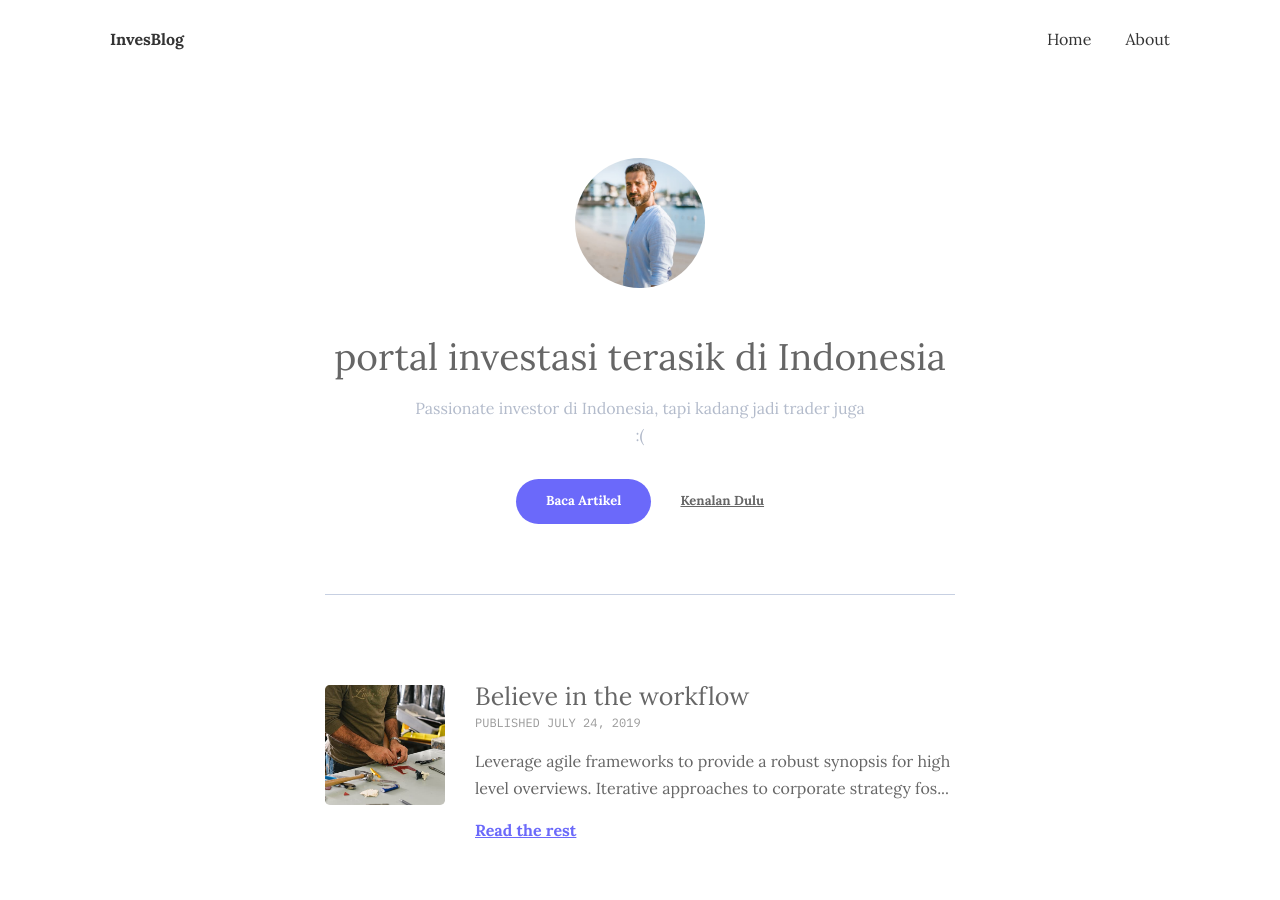
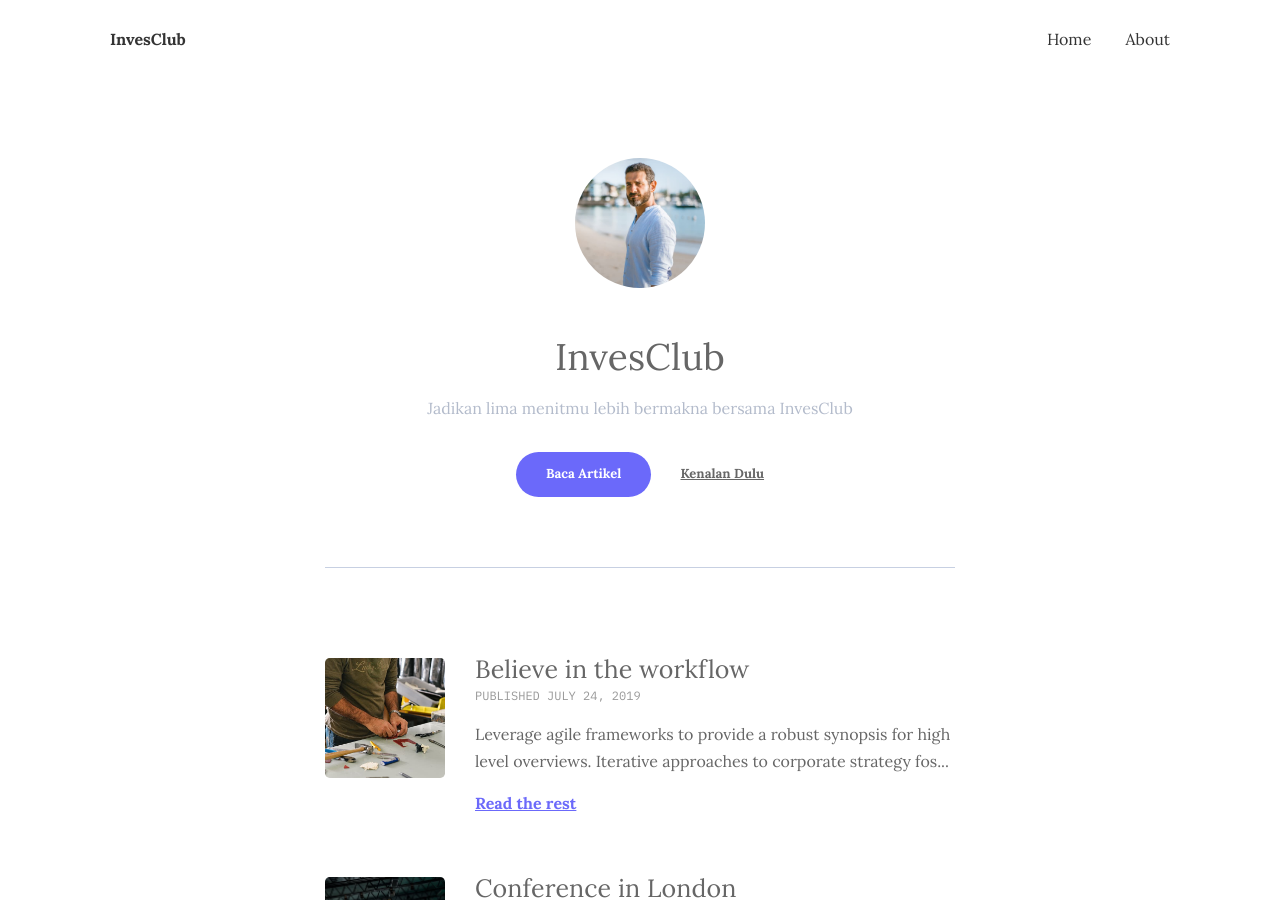
Before and after one commit to ekonomikusid/home, a Jekyll site: the page built from index.html, in a window 1280 px wide and 900 px high. Built offline with Jekyll 4.4.1, drawn with Linux system fonts in a browser that asks for light colours.

Commit message:
Update _config.yml

```diff
--- a/_config.yml
+++ b/_config.yml
@@ -1,4 +1,4 @@
-title: InvesBlog - portal investasi terasik di Indonesia
+title: InvesClub - Portal investasi terkece di Indonesia
 logo:  # you can add own logo.
 description: Passionate designer curating designs for new startups  and  founders  and crafts  beautiful user interfaces with love.
 baseurl: "/" # the subpath of your site, e.g. /blog
@@ -7,10 +7,10 @@
 
 # Author Settings
 author:
-  name: InvesBlog
+  name: InvesClub
   image: '/assets/img/01.jpg'
-  job: portal investasi terasik di Indonesia
-  bio: Passionate investor di Indonesia, tapi kadang jadi trader juga :(
+  job: InvesClub
+  bio: Jadikan lima menitmu lebih bermakna bersama InvesClub
   email: forexample@website.com
 
 
```
